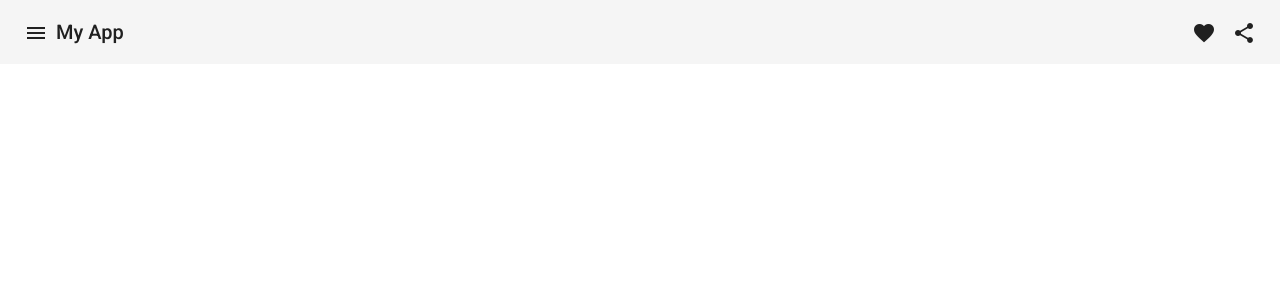
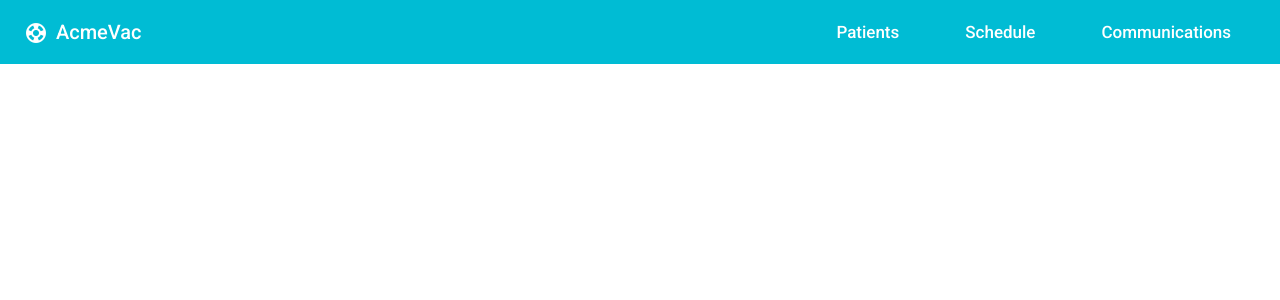
Before and after one commit to irfaanf/acme-vac, an Angular app: page / in a window 1280 px wide. Shown: the top 300 px of the page. Built offline with nearby package versions, Linux system fonts and the light colour scheme.

Commit message:
Add top nav right menu links.

```diff
--- a/src/app/top-navigation/top-navigation.component.html
+++ b/src/app/top-navigation/top-navigation.component.html
@@ -1,25 +1,23 @@
-<mat-toolbar>
+<mat-toolbar color="primary">
+  <button
+  mat-icon-button
+  class="av-brand-icon"
+  aria-label="AcmeVac brand icon-button"
+>
+  <mat-icon>support</mat-icon>
+</button>
+  <span>AcmeVac</span>
+  <span class="example-spacer"></span>
+  <div class="right-menu">
+     <button mat-button class="right-menu__link">Patients</button>
+     <button mat-button class="right-menu__link">Schedule</button>
+     <button mat-button class="right-menu__link">Communications</button>
+  </div>
   <button
     mat-icon-button
-    class="example-icon"
+    class="menu-icon"
     aria-label="Example icon-button with menu icon"
   >
     <mat-icon>menu</mat-icon>
   </button>
-  <span>My App</span>
-  <span class="example-spacer"></span>
-  <button
-    mat-icon-button
-    class="example-icon favorite-icon"
-    aria-label="Example icon-button with heart icon"
-  >
-    <mat-icon>favorite</mat-icon>
-  </button>
-  <button
-    mat-icon-button
-    class="example-icon"
-    aria-label="Example icon-button with share icon"
-  >
-    <mat-icon>share</mat-icon>
-  </button>
 </mat-toolbar>
--- a/src/app/top-navigation/top-navigation.component.scss
+++ b/src/app/top-navigation/top-navigation.component.scss
@@ -1,3 +1,34 @@
+a {
+  text-decoration: none;
+}
+
 .example-spacer {
-    flex: 1 1 auto;
+  flex: 1 1 auto;
+}
+
+.right-menu {
+  display: none;
+
+  .right-menu__link {
+    display: none;
+
+    &.mat-button {
+        font-size: 0.85em;
+    }
+
+    @media screen and (min-width: 992px) {
+      display: flex;
+      margin: 0 1em;
+    }
   }
+
+  @media screen and (min-width: 992px) {
+    display: flex;
+  }
+}
+
+.menu-icon {
+  @media screen and (min-width: 992px) {
+    display: none;
+  }
+}
```
